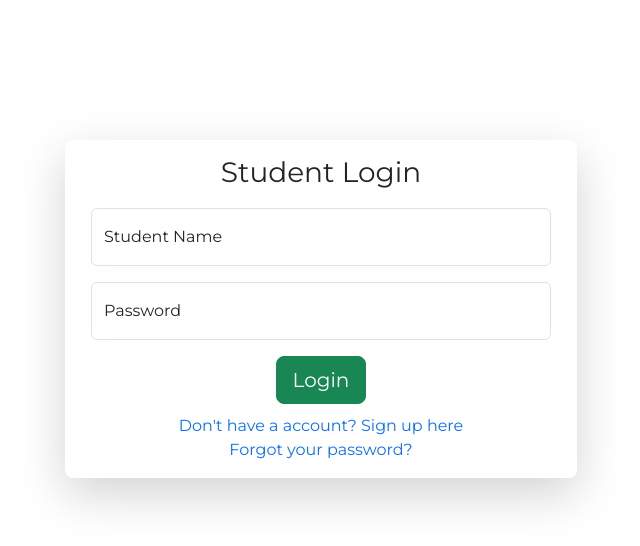
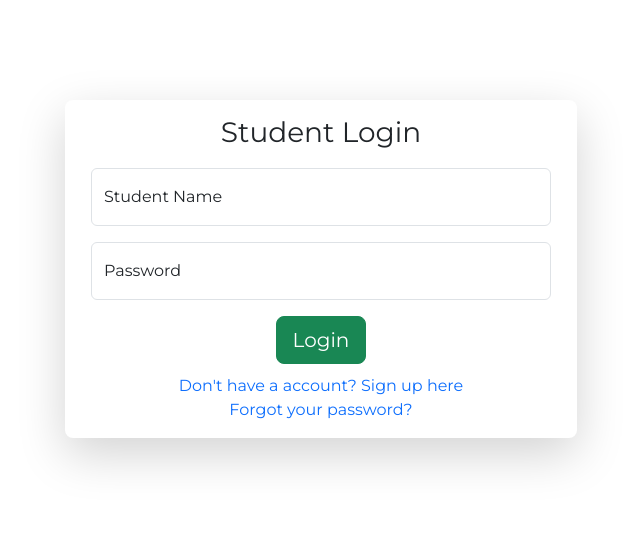
Before and after one commit to vishvaa-vsk/Quiz-App, a Flask app: page / in a window 1280 px wide. Shown: the part 126-672 px from the top of the page, without its empty margins (319-959 px from the left). Run offline with Flask 3, Linux system fonts and the light colour scheme.

Commit message:
ui fix (modelbox margin)

```diff
--- a/src/static/style.css
+++ b/src/static/style.css
@@ -36,7 +36,7 @@ body{
     width: 40%;
     height: 70%;
     background-color: white;
-    margin: 140px auto;
+    margin: 100px auto;
     border: 1px transparent;
     border-radius: 25px;
     text-align: center;
```
